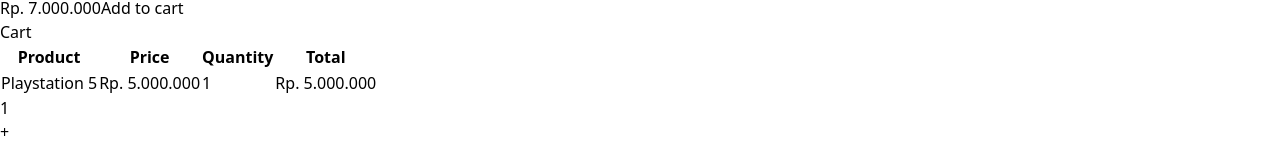
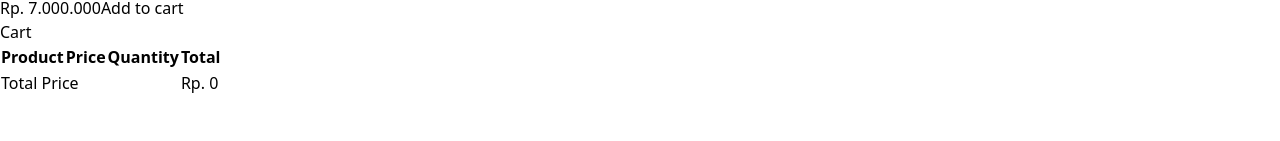
Before and after one commit to zaazxz/learn-react, a React (Vite) app: page /products in a window 1280 px wide. Shown: the part 1192-1333 px from the top of the page. After the commit the page ends 1288 px from the top, so only its background shows below. Built offline with nearby package versions, Linux system fonts and the light colour scheme.

Commit message:
feat [react] : Use Effect

```diff
--- a/src/Pages/products.jsx
+++ b/src/Pages/products.jsx
@@ -1,4 +1,4 @@
-import React, { useState } from 'react'
+import React, { useEffect, useState } from 'react'
 import CardProduct from '../components/fragments/CardProduct'
 import Button from '../components/Elements/Button/Index'
 import Counter from '../components/fragments/Counter'
@@ -32,22 +32,46 @@
 
 const ProductPage = () => {
 
-    // Define Default State
-    const [cart, setCart] = useState([
-        {
-            id: 1,
-            qty: 1,
+    // Creating State
+    const [cart, setCart] = useState([])
+    const [totalPrice, setTotalPrice] = useState(0)
+
+    // Component Did Mount & Component Did Update
+    /* Set Deafult Value */
+    useEffect(() => {
+
+        // Getting Cart from Local Storage
+        setCart(JSON.parse(localStorage.getItem('cart')) || [])
+
+    }, [])
+
+    /* Component Updating */
+    useEffect(() => {
+        if (cart.length > 0) {
+
+            // Updating Process
+            const sum = cart.reduce((acc, item) => {
+                const product = products.find(product => product.id === item.id)
+                return acc + product.price * item.qty
+            }, 0)
+
+            // Set Total Price
+            setTotalPrice(sum)
+
+            // Set Local Storage
+            localStorage.setItem('cart', JSON.stringify(cart))
+
         }
-    ])
+    }, [cart])
 
     // Cart Process
     const handleAddToCart = (id) => {
         if (cart.find(item => item.id === id)) {
             setCart(
-                cart.map(item => item.id === id ? {...item, qty: item.qty + 1} : item)
+                cart.map(item => item.id === id ? { ...item, qty: item.qty + 1 } : item)
             )
         } else {
-            setCart([...cart, {id, qty: 1}])
+            setCart([...cart, { id, qty: 1 }])
         }
     }
 
@@ -122,6 +146,8 @@
                             </tr>
                         </thead>
                         <tbody>
+
+                            {/* List Cart Products */}
                             {cart.map((item) => {
                                 const product = products.find(product => product.id === item.id)
                                 return (
@@ -137,6 +163,15 @@
                                     </tr>
                                 )
                             })}
+
+                            {/* Total */}
+                            <tr>
+                                <td colSpan={3} className='font-bold'>Total Price</td>
+                                <td className='font-bold'>
+                                    Rp. {(totalPrice).toLocaleString('id-ID', { styles: 'currency', currency: 'IDR' })}
+                                </td>
+                            </tr>
+
                         </tbody>
                     </table>
                 </div>
@@ -144,9 +179,9 @@
             </div>
 
             {/* Trying State */}
-            <div className='flex w-100 justify-center mb-5'>
+            {/* <div className='flex w-100 justify-center mb-5'>
                 <Counter></Counter>
-            </div>
+            </div> */}
 
         </>
     )
--- a/src/components/fragments/CardProduct.jsx
+++ b/src/components/fragments/CardProduct.jsx
@@ -6,7 +6,7 @@
     const { children } = props;
 
     return (
-        <div className="w-full max-w-sm bg-gray-800 border border-gray-700 rounded-lg mx-2 flex flex-col justify-between my-2">
+        <div className="w-full max-w-xs bg-gray-800 border border-gray-700 rounded-lg mx-2 flex flex-col justify-between my-2">
             {children}
         </div>
     )
```
